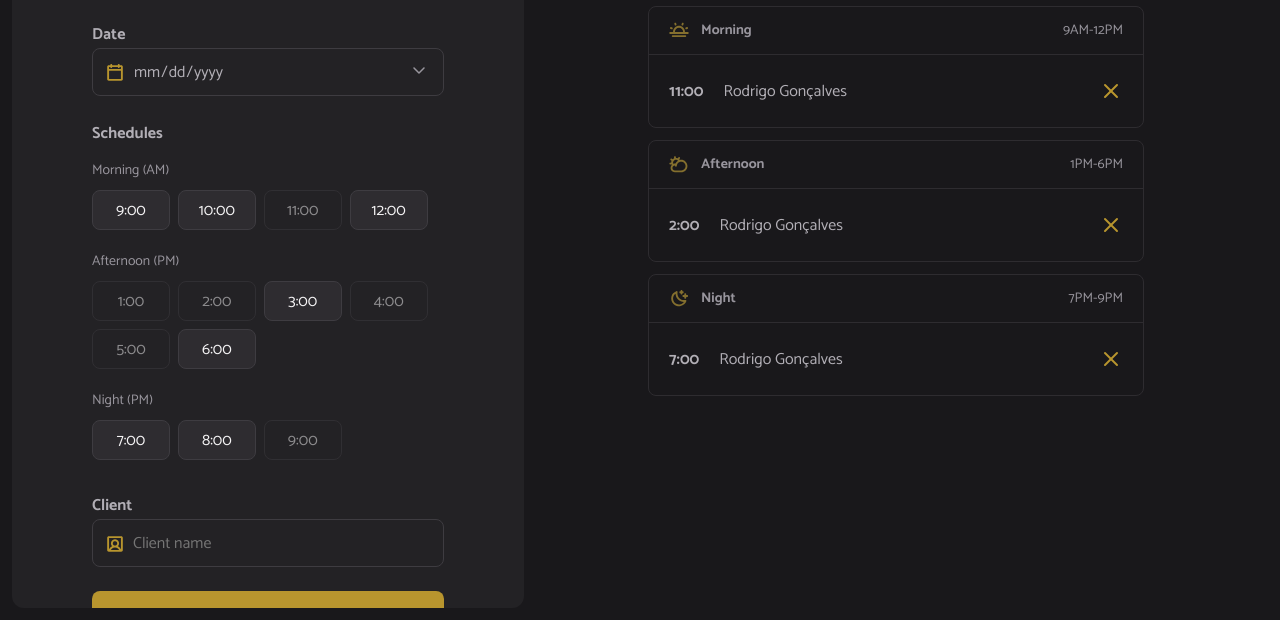
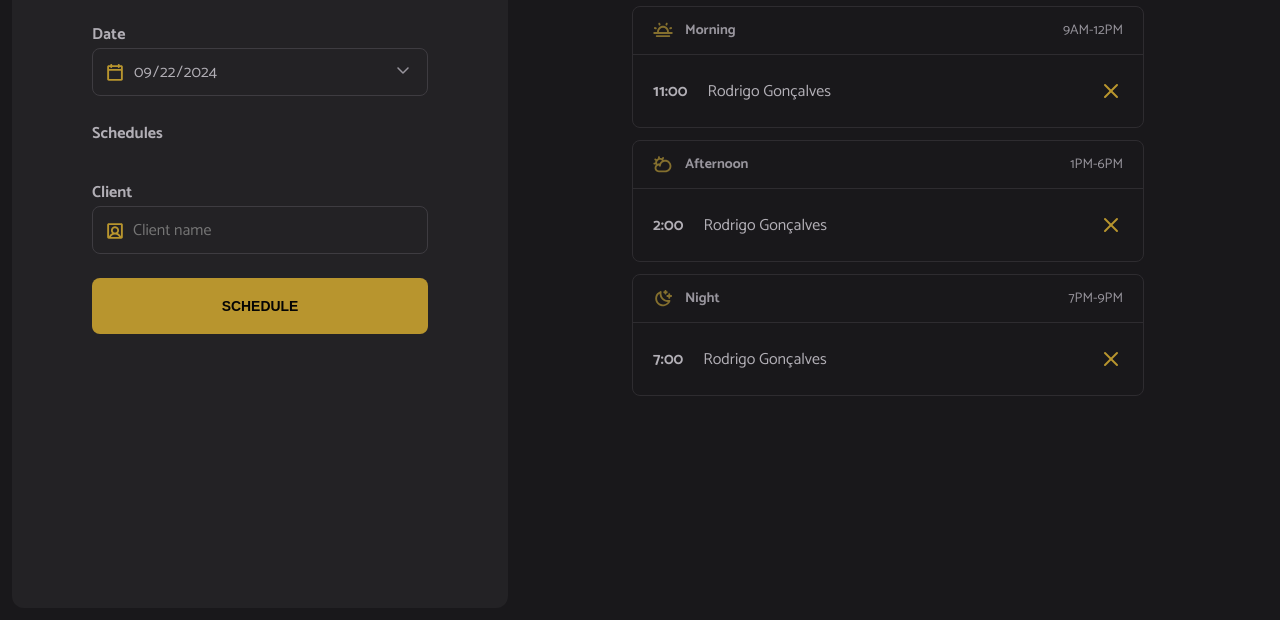
Before and after one commit to ErikSsilva/Hair-Day, a website built with webpack: page index.html in a window 1280 px wide. Shown: the part 180-800 px from the top of the page. Built offline with nearby package versions, Linux system fonts and the light colour scheme.

Commit message:
create the form manipulation files

```diff
--- a/index.html
+++ b/index.html
@@ -37,68 +37,26 @@
 
         <span class="label">Schedules</span>
         <ul id="hours" class="hours" aria-label="Horários disponíveis de manhã">
-          <!-- Exemplo: Manhã -->
+          <!-- Exemplo: Manhã
           <li data-period="morning" class="hour-period">Morning (AM)</li>
           <li data-period="morning" value="09:00" class="hour hour-available">
-            9:00
+            9:00-->
           </li>
-          <li data-period="morning" value="10:00" class="hour hour-available">
-            10:00
-          </li>
-          <li data-period="morning" value="11:00" class="hour hour-unavailable">
-            11:00
-          </li>
-          <li data-period="morning" value="12:00" class="hour hour-available">
-            12:00
-          </li>
-          <!-- Exemplo: Tarde  -->
-          <li data-period="morning" class="hour-period">Afternoon (PM)</li>
+          <!-- Exemplo: Tarde
+          <li data-period="afternoon" class="hour-period">Afternoon (PM)</li>
           <li
             data-period="afternoon"
             value="13:00"
             class="hour hour-unavailable"
           >
             1:00
-          </li>
-          <li
-            data-period="afternoon"
-            value="14:00"
-            class="hour hour-unavailable"
-          >
-            2:00
-          </li>
-          <li data-period="afternoon" value="15:00" class="hour hour-available">
-            3:00
-          </li>
-          <li
-            data-period="afternoon"
-            value="16:00"
-            class="hour hour-unavailable"
-          >
-            4:00
-          </li>
-          <li
-            data-period="afternoon"
-            value="17:00"
-            class="hour hour-unavailable"
-          >
-            5:00
-          </li>
-          <li data-period="afternoon" value="18:00" class="hour hour-available">
-            6:00
-          </li>
-          <!-- Exemplo: Noite -->
-          <li data-period="morning" class="hour-period">Night (PM)</li>
+          </li>-->
+          <!-- Exemplo: Noite
+          <li data-period="night" class="hour-period">Night (PM)</li>
 
           <li data-period="night" value="19:00" class="hour hour-available">
             7:00
-          </li>
-          <li data-period="night" value="20:00" class="hour hour-available">
-            8:00
-          </li>
-          <li data-period="night" value="21:00" class="hour hour-unavailable">
-            9:00
-          </li>
+          </li>-->
         </ul>
 
         <label for="client" class="label">Client</label>
--- a/src/main.js
+++ b/src/main.js
@@ -3,7 +3,11 @@
 //conf day.js
 import "./libs/dayjs.js"
 
-//import css
+//css
 import "./styles/global.css"
 import "./styles/form.css"
 import "./styles/schedule.css"
+
+//js
+import "./modules/form/submit.js"
+import "./modules/load.js"
--- /dev/null
+++ b/src/modules/form/submit.js
@@ -0,0 +1,20 @@
+import dayjs from "dayjs"
+
+const form = document.querySelector("form")
+const selectedDate = document.getElementById("date")
+
+const inputToday = dayjs(new Date()).format("YYYY-MM-DD")
+
+
+//carrega a data atual
+
+selectedDate.value = inputToday
+
+selectedDate.min = inputToday
+
+form.onsubmit = (event) => {
+  //previne o comportamento padrão do form
+  event.preventDefault()
+
+  console.log("enviado")
+}
--- /dev/null
+++ b/src/modules/load.js
@@ -0,0 +1,3 @@
+document.addEventListener("DOMContentLoaded", function() {
+  console.log("DOM está Pronto")
+})
```
Also changed, not shown: src/utils/opening-hours.js (added, +15 -0 lines).
